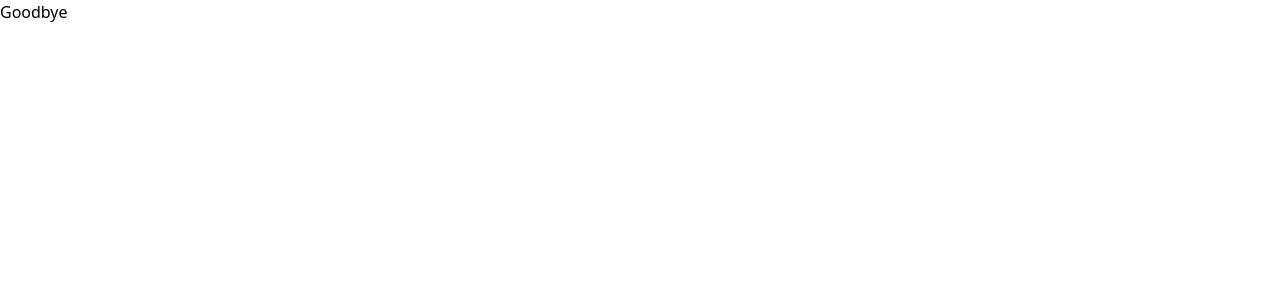
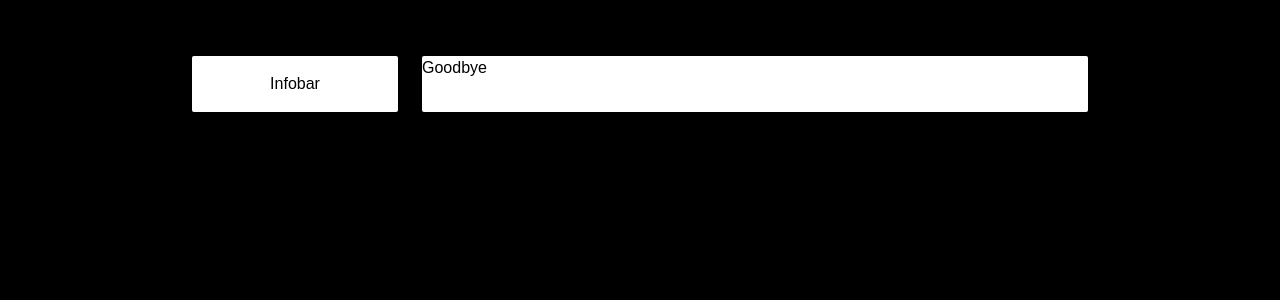
Before and after one commit to Kygandao/kportfoliod, a Next.js app: page / in a window 1280 px wide. Shown: the top 300 px of the page. Built offline with nearby package versions, Linux system fonts and the light colour scheme.

Commit message:
starting layout

```diff
--- /dev/null
+++ b/components/Infobar.tsx
@@ -0,0 +1,9 @@
+const Infobar = () => {
+    return (
+        <div>
+
+        </div>
+    )
+}
+
+export default Infobar
--- a/pages/_app.tsx
+++ b/pages/_app.tsx
@@ -1,7 +1,19 @@
 import '../styles/globals.css'
 
 function MyApp({ Component, pageProps }) {
-  return <Component {...pageProps} />
+  return (
+  <div className='grid grid-cols-12 gap-6 px-5 lg:px-48 my-14'>
+
+    <div className='col-span-12 p-4 text-center bg-white rounded-sm lg:col-span-3'>
+      Infobar
+    </div>
+
+    <div className='col-span-12 bg-white rounded-sm lg:col-span-9'>
+      <Component {...pageProps} />
+    </div>
+
+  </div>
+  )
 }
 
 export default MyApp
--- a/pages/api/hello.ts
+++ b/pages/api/hello.ts
@@ -3,3 +3,5 @@
 export default function handler(req, res) {
   res.status(200).json({ name: 'John Doe' })
 }
+
+//https://www.youtube.com/watch?v=atebfXxl9B4&t=51s 18.50 mark
--- a/styles/globals.css
+++ b/styles/globals.css
@@ -1,3 +1,9 @@
 @tailwind base;
 @tailwind components;
 @tailwind utilities;
+
+/** //USE TAILWIND FOR CSS. THIS IS TEMPORARY */
+body{
+    background-color: black;
+    font-family: Arial, Helvetica, sans-serif;
+}
```
